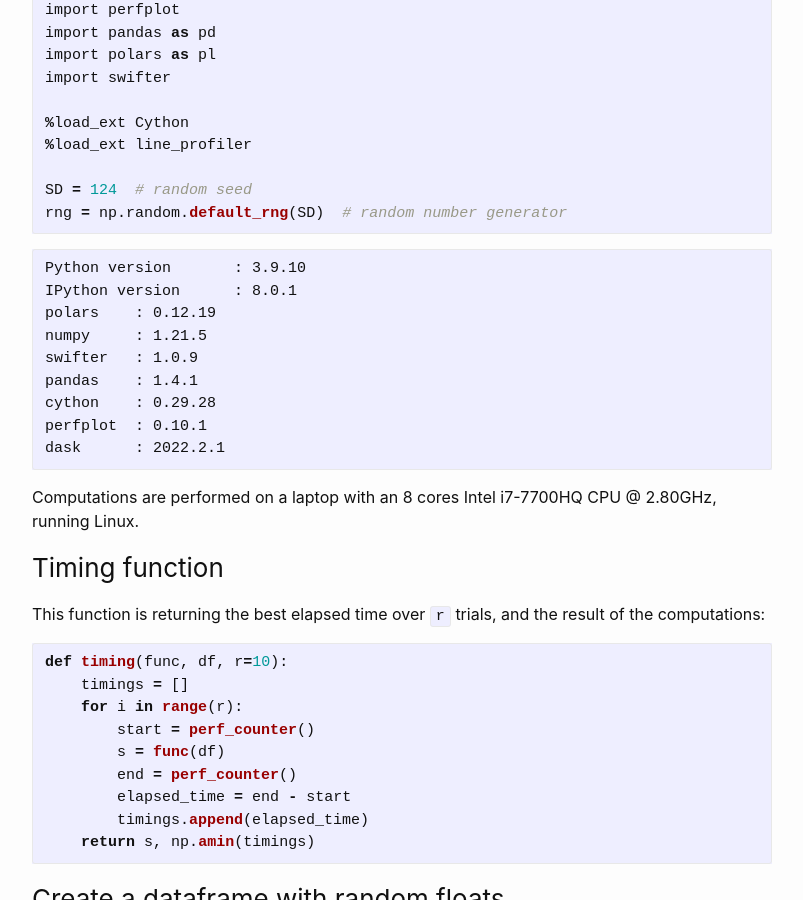
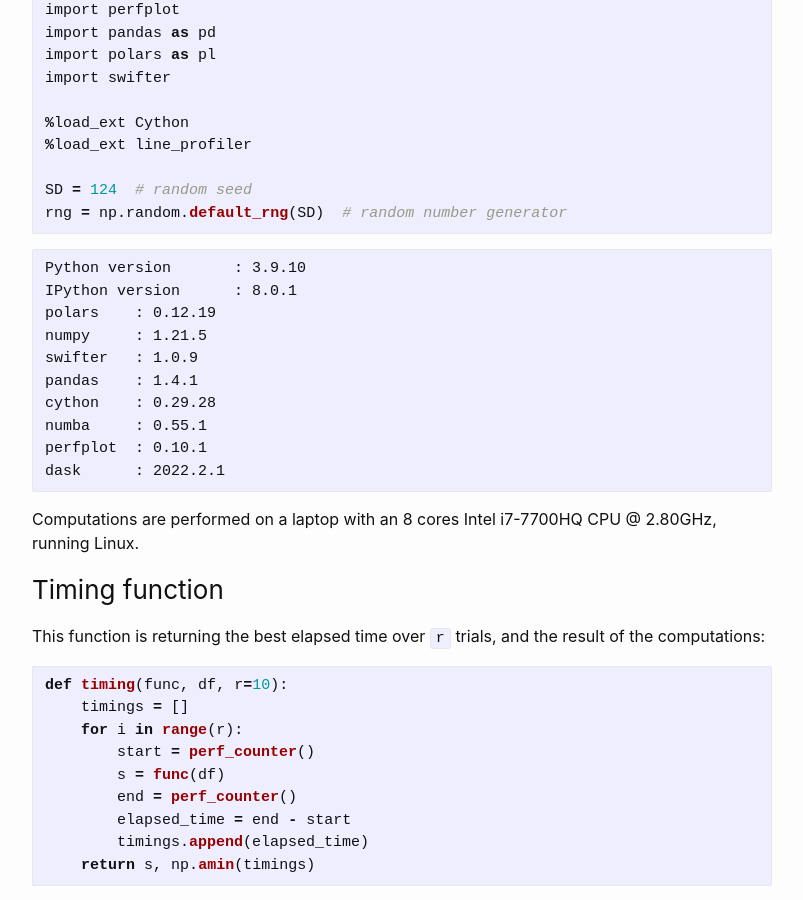
Before and after one commit to aetperf/aetperf.github.io, a Jekyll site: the page built from _posts/2022-03-03-Applying-a-row-wise-function-to-a-Pandas-dataframe.md, in a window 1280 px wide and 900 px high, scrolled down 2120 px. Shown: the whole window, without its empty margins (238-1041 px from the left). Built offline with Jekyll 4.4.1, drawn with Linux system fonts in a browser that asks for light colours; formulas are drawn with MathJax 3; comment, search, counter and statistics services are not loaded.

Commit message:
numba version

```diff
--- a/_posts/2022-03-03-Applying-a-row-wise-function-to-a-Pandas-dataframe.md
+++ b/_posts/2022-03-03-Applying-a-row-wise-function-to-a-Pandas-dataframe.md
@@ -92,6 +92,7 @@ rng = np.random.default_rng(SD)  # random number generator
     swifter   : 1.0.9
     pandas    : 1.4.1
     cython    : 0.29.28
+    numba     : 0.55.1
     perfplot  : 0.10.1
     dask      : 2022.2.1
 
```
